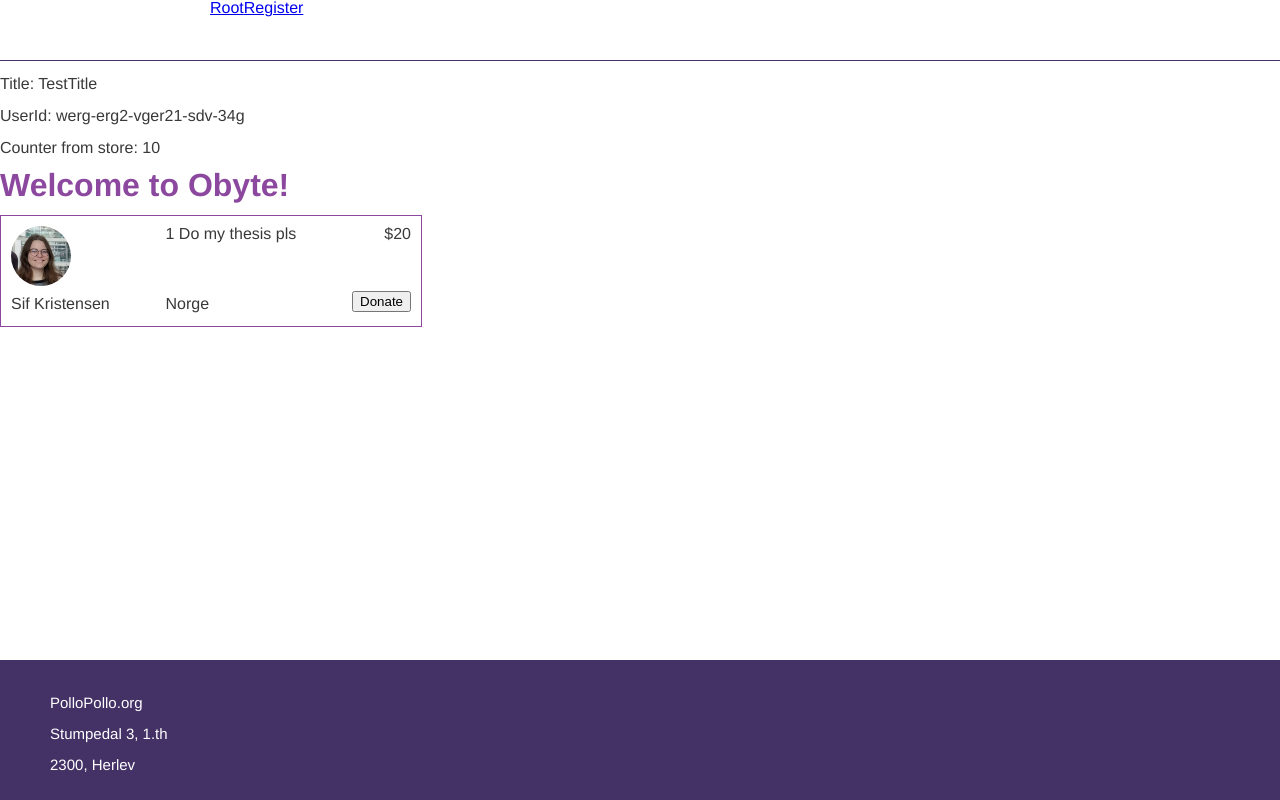
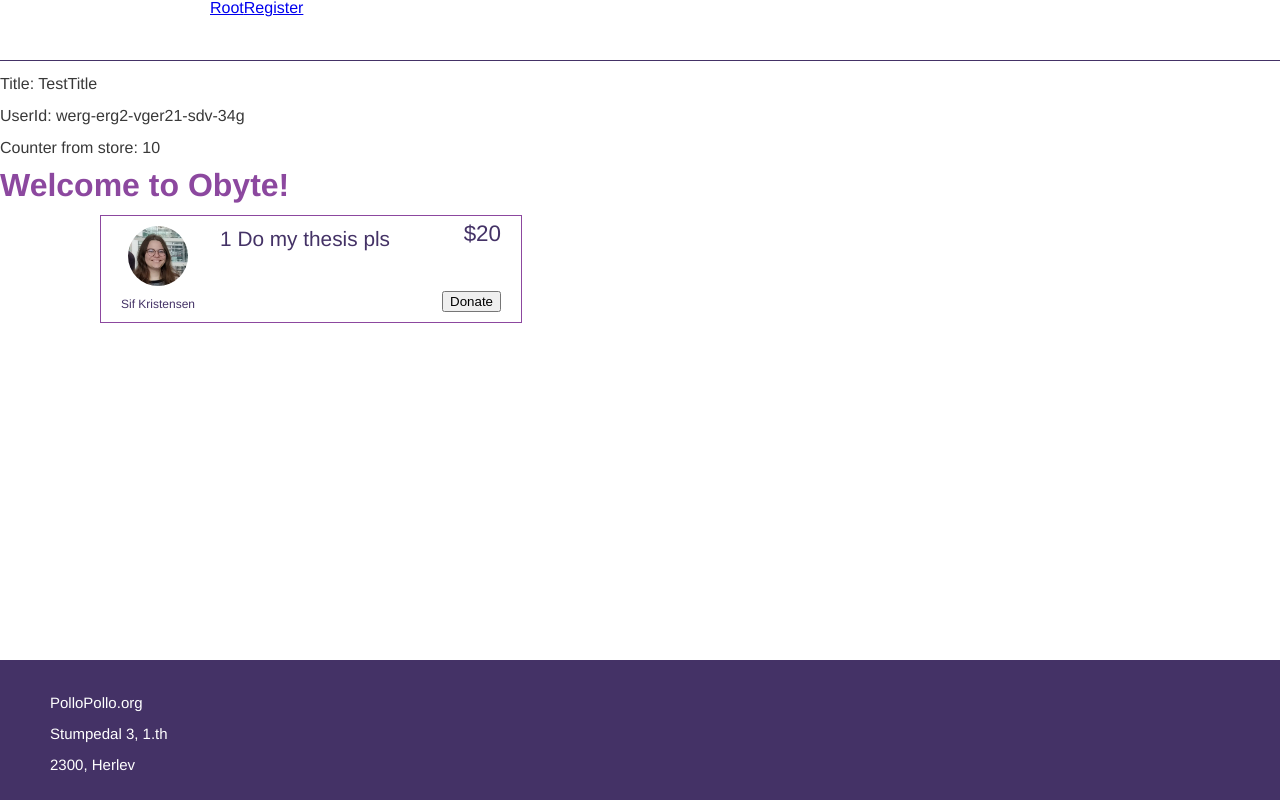
Before and after one commit to pollopollo-org/front-end, a React app: page / in a window 1280 px wide. Built offline with nearby package versions, Linux system fonts and the light colour scheme.

Commit message:
Created an collapsible for application, and changed styling

```diff
--- a/src/assets/dummy/dummyApplication.json
+++ b/src/assets/dummy/dummyApplication.json
@@ -2,7 +2,8 @@
     "name": "Sif Kristensen",
     "product": "Do my thesis pls",
     "amount": "1",
-    "price": "$20",
+    "price": "20",
+    "description": "I want someone to write my thesis, because fuck that",
     "country": "Norge",
     "thumbnail": "src/assets/dummy/sif.PNG"
 }
--- a/src/ts/components/elements/Application/Application.tsx
+++ b/src/ts/components/elements/Application/Application.tsx
@@ -3,13 +3,47 @@ import React from "react";
 
 import { colors } from "src/ts/config/colors";
 
-import dummyApplication from "../../../../assets/dummy/dummyApplication.json";
+import dummyApplication from "src/assets/dummy/dummyApplication.json";
+import { easings } from "src/ts/config/easings";
+
+export type ApplicationState = {
+    expanded: boolean;
+};
 
 /**
  * Application template to contain information about the donation
  * of a single application
  */
-export class Application extends React.PureComponent {
+export class Application extends React.PureComponent<{}, ApplicationState> {
+    public state: ApplicationState = {
+        expanded: true,
+    };
+
+    private readonly descriptionRef: React.RefObject<HTMLDivElement> = React.createRef();
+    private readonly borderRef: React.RefObject<HTMLDivElement> = React.createRef();
+
+    /**
+     * Toggle if element is expanded
+     */
+    public toggleCollapsible() {
+        this.setState( {expanded: !this.state.expanded} );
+
+        const desc = this.descriptionRef.current;
+        const border = this.borderRef.current;
+
+        if(!desc || !border ) {
+            return;
+        }
+
+        if (!this.state.expanded){
+            desc.style.maxHeight = null;
+        } else {
+            desc.style.maxHeight = desc.scrollHeight + "px";
+            border.style.maxHeight = desc.scrollHeight + border.offsetHeight + "px";
+        }
+    }
+
+
 
     /**
      * Main render method, used to render Application
@@ -19,55 +53,87 @@ export class Application extends React.PureComponent {
 		return (
 			<div>
 
-                <div className="application-border">
-                    <div className="application">
-                        <div className="section-thumbnail">
+                <div className="application-border" ref={ this.borderRef }>
+                    <div className="application" onClick={ () => { this.toggleCollapsible(); } }>
+                        <div className="section-user">
                             <img className="thumbnail" src={ require("src/assets/dummy/sif.PNG") } />
                             <div className="name">{ dummyApplication.name }</div>
                         </div>
 
-                        <div className="section">
+                        <div className="section-product">
                             <div className="product">{ dummyApplication.amount } { dummyApplication.product }</div>
-                            <div className="country">{ dummyApplication.country }</div>
                         </div>
-
-                        <div className="section">
-                            <div className="price">{ dummyApplication.price }</div>
+                        <div className="section-donate">
+                            <div className="price">${ dummyApplication.price }</div>
                             <button className="donateButton">Donate</button>
                         </div>
+                    </div>
 
+                    <div className="description" ref={ this.descriptionRef }>
+                        <div className="description-content">
+                            <h3>Motivation</h3>
+                            <p>
+                                { dummyApplication.description }
+                            </p>
+                        </div>
                     </div>
                 </div>
 
 
 				<style jsx>{`
+
+                    /** Draws a border around the application */
                     .application-border {
-                        height: 100px;
+                        margin-left: 100px;
+
+                        height: 100%;
+                        max-height: 100px;
                         width: 400px;
-                        padding: 10px 10px 0px 10px;
+                        padding: 10px;
                         border: 1px solid ${ colors.secondaryColor };
-                    }
-
-                    .application-border:hover {
-                        border: 1px solid ${ colors.primaryColor };
+                        color: ${ colors.primaryColor };
                     }
 
 					.application {
+                        margin: 0 10px;
                         display: flex;
                         flex-direction: row;
-                        justify-content: space-between;
 					}
 
-                    .section-thumbnail {
+                    .description {
+                        background-color: ${ colors.white };
+                        max-height: 0;
+                        overflow: hidden;
+                        transition: max-height 0.375s ${ easings.inOutQuart };
+                    }
+
+                    .description-content {
+                        margin: 10px;
+                        border-top: 1px solid ${colors.secondaryColor};
+                    }
+
+                    .description-content p {
+                        padding-top: 10px;
+                    }
+
+                    .section-user {
                         display: flex;
                         flex-direction: column;
                         justify-content: space-between;
+                        align-items: center;
+                        margin-right: 20px;
                     }
 
-                    .section {
+                    .section-product {
+                        font-size: 130%;
+                        padding: 5px;
+                    }
+
+                    .section-donate {
                         display: flex;
                         flex-direction: column;
                         justify-content: space-between;
+                        margin-left: auto;
                     }
 
                     .thumbnail {
@@ -77,8 +143,13 @@ export class Application extends React.PureComponent {
                         border-radius: 50%;
                     }
 
+                    .name {
+                        font-size: 75%;
+                    }
+
                     .price {
                         text-align: right;
+                        font-size: 140%;
                     }
 
 				`}</style>
```
